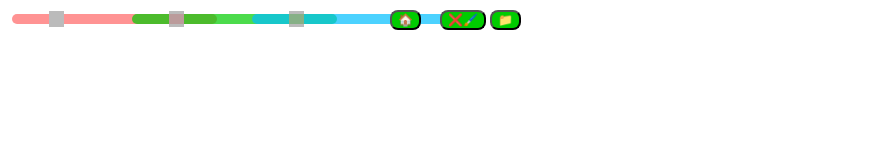
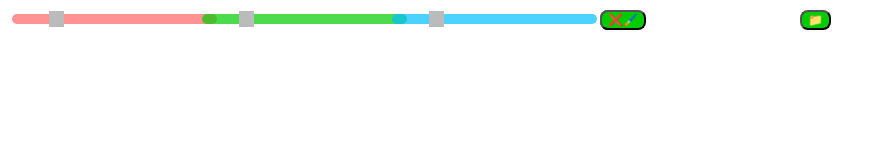
Before and after one commit to oconquest/studio, a plain HTML site: page index.html in a window 1280 px wide. Shown: the whole page, without its empty margins (0-882 px from the left). Drawn offline with Linux system fonts and the light colour scheme.

Commit message:
Update index.html

```diff
--- a/index.html
+++ b/index.html
@@ -176,31 +176,31 @@ body{
 
   </div>
 
-<div class="slidecontainer" style="position:fixed; top:10px; left:130px;">
+<div class="slidecontainer" style="position:fixed; top:10px; left:200px;">
 
   <input type="range" min="1" max="255" value="50" class="slider" id="myRange2" style="background-color:#00cc00;">
 
   </div>
 
-<div class="slidecontainer" style="position:fixed; top:10px; left:250px;">
+<div class="slidecontainer" style="position:fixed; top:10px; left:390px;">
 
   <input type="range" min="1" max="255" value="50" class="slider" id="myRange3" style="background-color:#00bfff;">
 
   </div>
 
-<button  style="position:fixed; top:10px; left:390px; background-color:#00cc00; border-radius:8px; font-size:12px;" onclick="menu();" >
+<button  style="position:fixed; top:10px; left:600px; background-color:#00cc00; border-radius:8px; font-size:12px;" onclick="menu();" >
 
 🏠
 
 </button>
 
-<button  style="position:fixed; top:10px; left:440px; background-color:#00cc00; border-radius:8px; font-size:12px;" onclick="erase();" >
+<button  style="position:fixed; top:10px; left:600px; background-color:#00cc00; border-radius:8px; font-size:12px;" onclick="erase();" >
 
 ❌🖌️
 
 </button>
 
-<button style="position:fixed; top:10px; left:490px; background-color:#00cc00; border-radius:8px; font-size:12px;" onclick="saveoption();">
+<button style="position:fixed; top:10px; left:800px; background-color:#00cc00; border-radius:8px; font-size:12px;" onclick="saveoption();">
 
 📁
 
```
